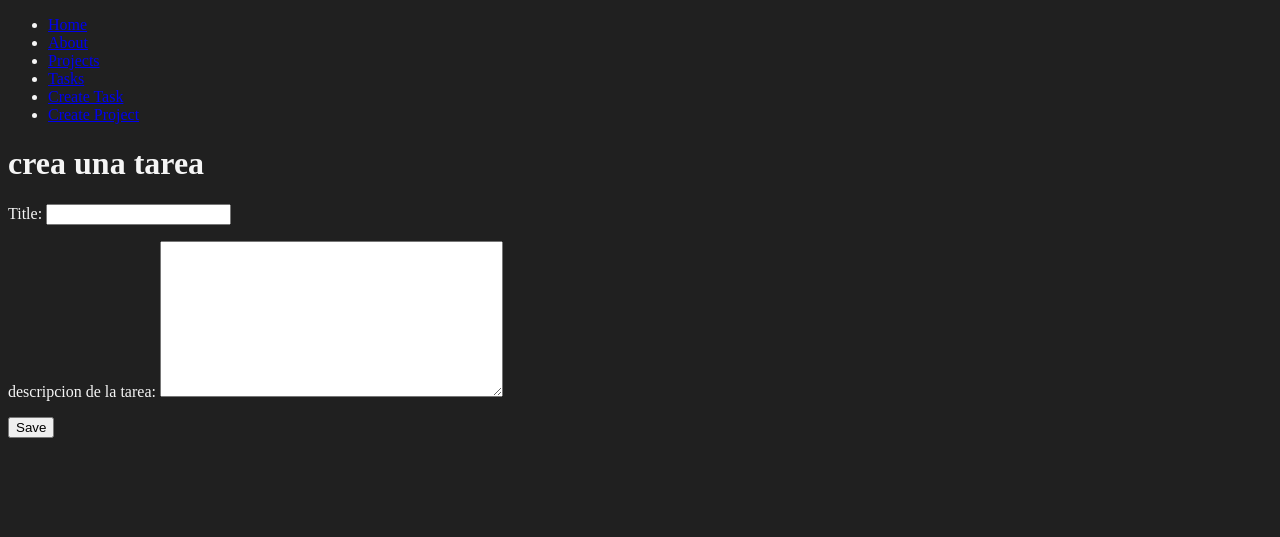
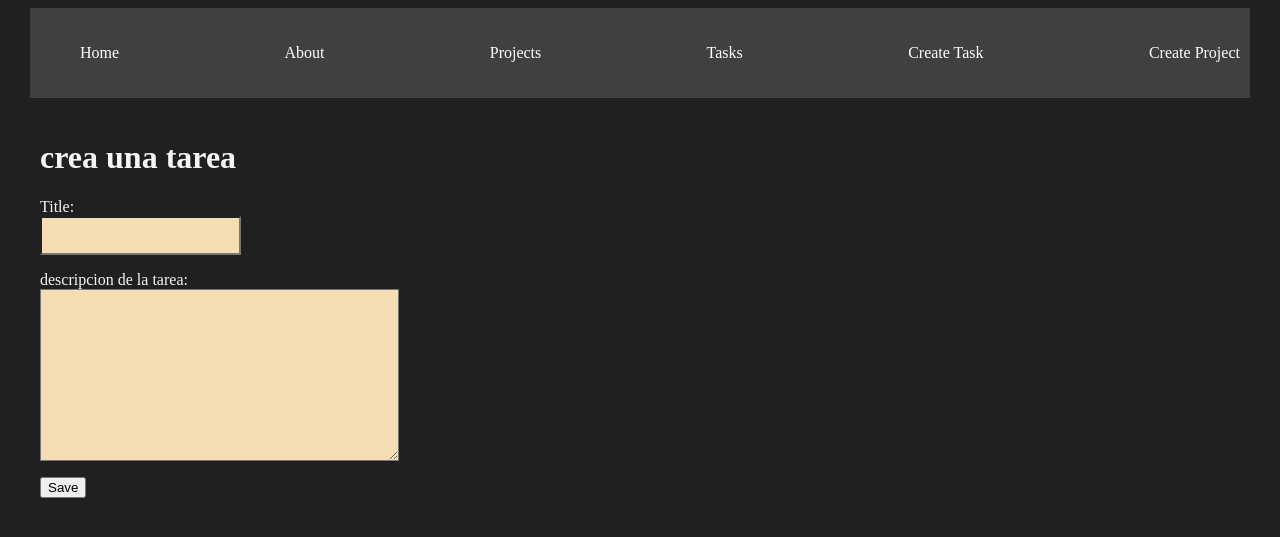
Before and after one commit to WelsTheory/Aprendiendo_Django, a Django app: page /create_task/ in a window 1280 px wide. Shown: the top 537 px of the page. Run offline with Django 5.2, Linux system fonts and the light colour scheme.

Commit message:
Ultimos cambios

```diff
--- a/myapp/forms.py
+++ b/myapp/forms.py
@@ -2,8 +2,8 @@ from ftplib import MAXLINE
 from django import forms
 
 class CreateNewTask(forms.Form):
-    title = forms.CharField(label="Title", max_length=200)
-    description = forms.CharField(label="descripcion de la tarea",widget=forms.Textarea)
+    title = forms.CharField(label="Title", max_length=200,  widget=forms.TextInput(attrs={'class': 'input'}))
+    description = forms.CharField(label="descripcion de la tarea",widget=forms.Textarea(attrs={'class': 'input'}))
 
 class CreateNewProject(forms.Form):
-    name = forms.CharField(label="Nombre del proyecto", max_length=200)
+    name = forms.CharField(label="Nombre del proyecto", max_length=200, widget=forms.TextInput(attrs={'class': 'input'}))
--- a/myapp/static/styles/main.css
+++ b/myapp/static/styles/main.css
@@ -1,4 +1,47 @@
-body{
+body {
     background: #202020;
     color: whitesmoke;
 }
+
+.navbar {
+    background: #404040;
+    padding: 5px 0;
+}
+
+.navbar ul {
+    display: flex;
+    justify-content: space-between;
+}
+
+.navbar ul li {
+    list-style: none;
+}
+
+.navbar ul li a {
+    color: white;
+    text-decoration: none;
+}
+
+.navbar ul li a:hover {
+    color: aquamarine;
+}
+
+.container {
+    max-width: 1200px;
+    margin: auto;
+    padding: 20px 10px;
+}
+
+.card {
+    background: whitesmoke;
+    color: black;
+    padding: 10px;
+    margin-bottom: 2px;
+}
+
+.input {
+    background: wheat;
+    padding: 10px;
+    text-align: center;
+    display: block;
+}
--- a/myapp/templates/layouts/base.html
+++ b/myapp/templates/layouts/base.html
@@ -10,7 +10,7 @@
     <link rel="stylesheet" href="{% static 'styles/main.css' %}">
 </head>
 <body>
-    <nav>
+    <nav class="navbar container">
         <ul>
             <li><a href="{% url 'index' %}">Home</a></li>
             <li><a href="{% url 'about' %}">About</a></li>
@@ -21,7 +21,10 @@
         </ul>
     </nav>
 
-    {% block content %}
+    <main class="container">
+        {% block content %}
 
-    {% endblock %}
+        {% endblock %}
+    </main>
+
 </html>
--- a/myapp/templates/tasks/tasks.html
+++ b/myapp/templates/tasks/tasks.html
@@ -1,4 +1,4 @@
-{% extends "layouts/base2.html" %}
+{% extends "layouts/base.html" %}
 
 {% block content %}
 
--- a/myapp/urls.py
+++ b/myapp/urls.py
@@ -6,6 +6,7 @@ urlpatterns = [
     path('about/', views.about, name ="about"),
     path('hello/<str:username>', views.hello, name ="hello"),
     path('projects/', views.projects, name ="projects"),
+    path('projects/<int:id>', views.project_detail, name="project_detail"),
     path('tasks/', views.tasks, name ="tasks"),
     path('create_task/', views.create_task, name ="create_task"),
     path('create_project/', views.create_project, name ="create_project")
--- a/myapp/views.py
+++ b/myapp/views.py
@@ -1,6 +1,6 @@
 from django.http import HttpResponse
 from .models import Task, Project
-from django.shortcuts import render,redirect
+from django.shortcuts import render,redirect, get_object_or_404
 from .forms import CreateNewTask, CreateNewProject
 
 # Create your views here.
@@ -52,3 +52,11 @@ def create_project(request):
     else:
         Project.objects.create(name=request.POST['name'])
         return redirect('projects')
+
+def project_detail(request, id):
+    project = get_object_or_404(Project, id=id)
+    tasks = Task.objects.filter(project_id=id)
+    return render(request, 'projects/detail.html', {
+        'project': project,
+        'tasks': tasks
+    })
```
Also changed, not shown: myapp/templates/projects/detail.html (added, +14 -0 lines), myapp/templates/projects/projects.html (+5 -2 lines).
